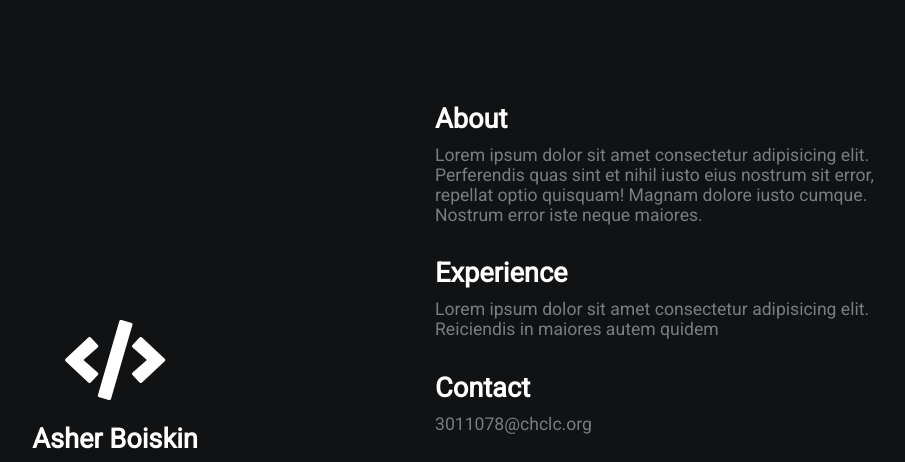
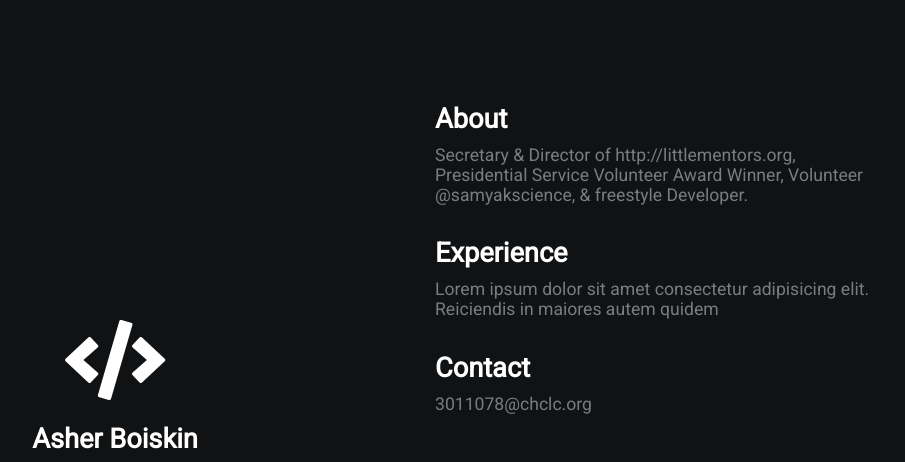
Before and after one commit to Trainer-Ash/trainer-ash.github.io, a plain HTML site: page index.html in a window 1280 px wide. Shown: the top 462 px of the page, without its empty margins (205-1110 px from the left). Drawn offline with Linux system fonts and the light colour scheme.

Commit message:
Update index.html

```diff
--- a/index.html
+++ b/index.html
@@ -20,7 +20,7 @@
         </div>
         <div class="section-2">
             <h2>About</h2>
-            <p>Lorem ipsum dolor sit amet consectetur adipisicing elit. Perferendis quas sint et nihil iusto eius nostrum sit error, repellat optio quisquam! Magnam dolore iusto cumque. Nostrum error iste neque maiores.</p>
+            <p>Secretary & Director of http://littlementors.org, Presidential Service Volunteer Award Winner, Volunteer @samyakscience, & freestyle Developer.</p>
             <h2>Experience</h2>
             <p>Lorem ipsum dolor sit amet consectetur adipisicing elit. Reiciendis in maiores autem quidem
             <h2>Contact</h2>
```
